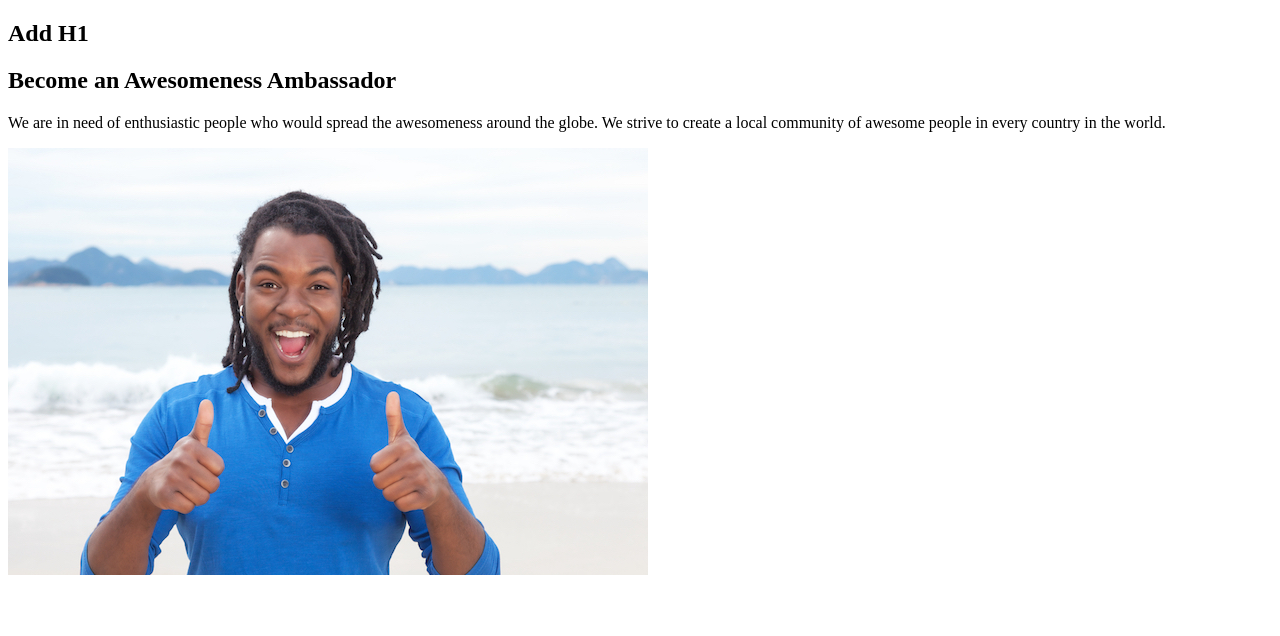
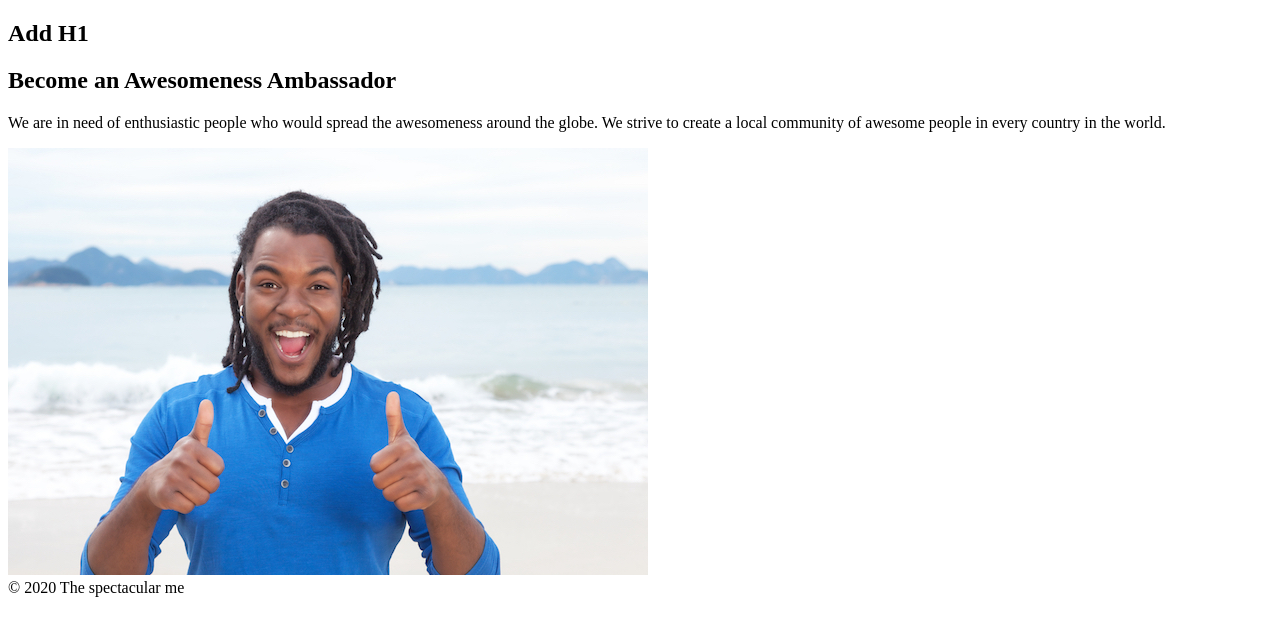
Before and after one commit to bbbeat/awesomeness, a plain HTML site: page index.html in a window 1280 px wide. Drawn offline with Linux system fonts and the light colour scheme.

Commit message:
added_footer_copyright

```diff
--- a/index.html
+++ b/index.html
@@ -15,6 +15,10 @@
             a local community of awesome people in every country in the world.</p>
         <img src="/img/ambassador.jpg" alt="Our amazing ambassador!!!!">
     </section>
+
+    <footer>
+        &copy; 2020 The spectacular me
+    </footer>
 </body>
 
 </html>
```
